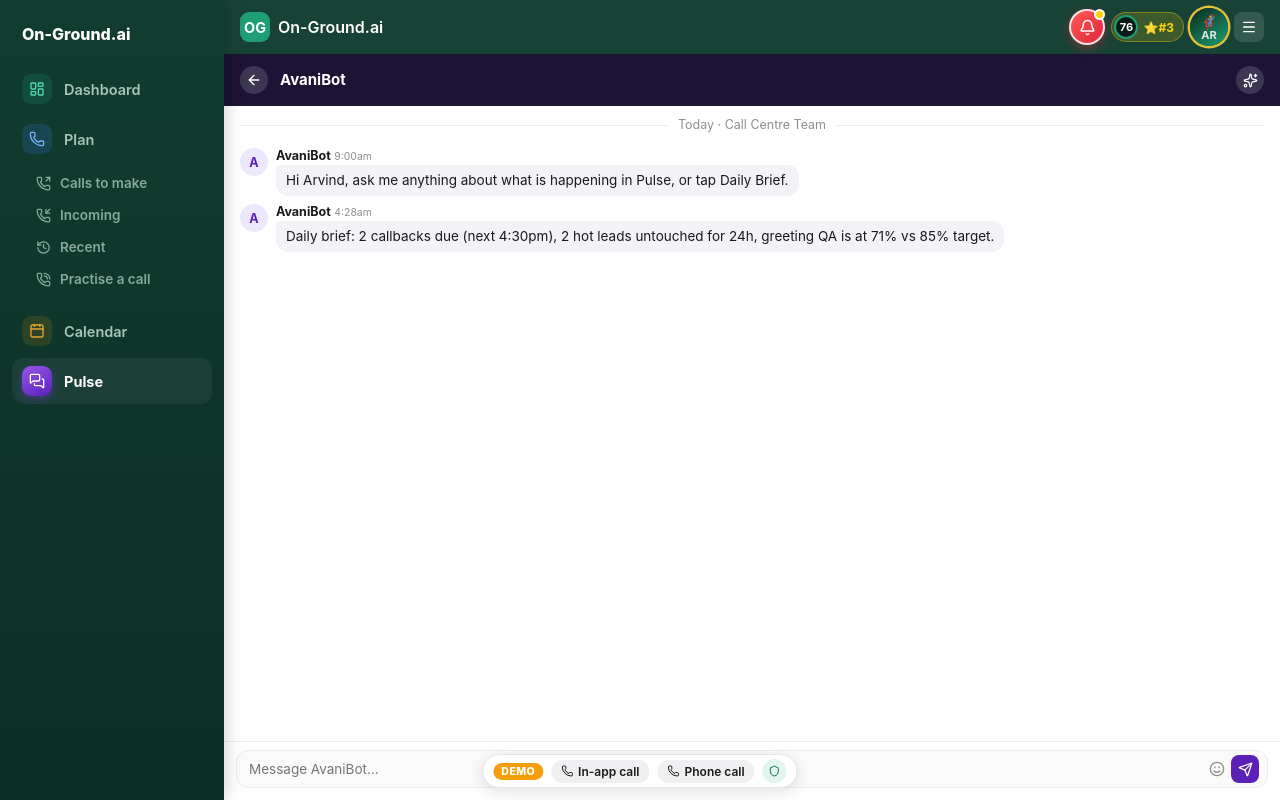
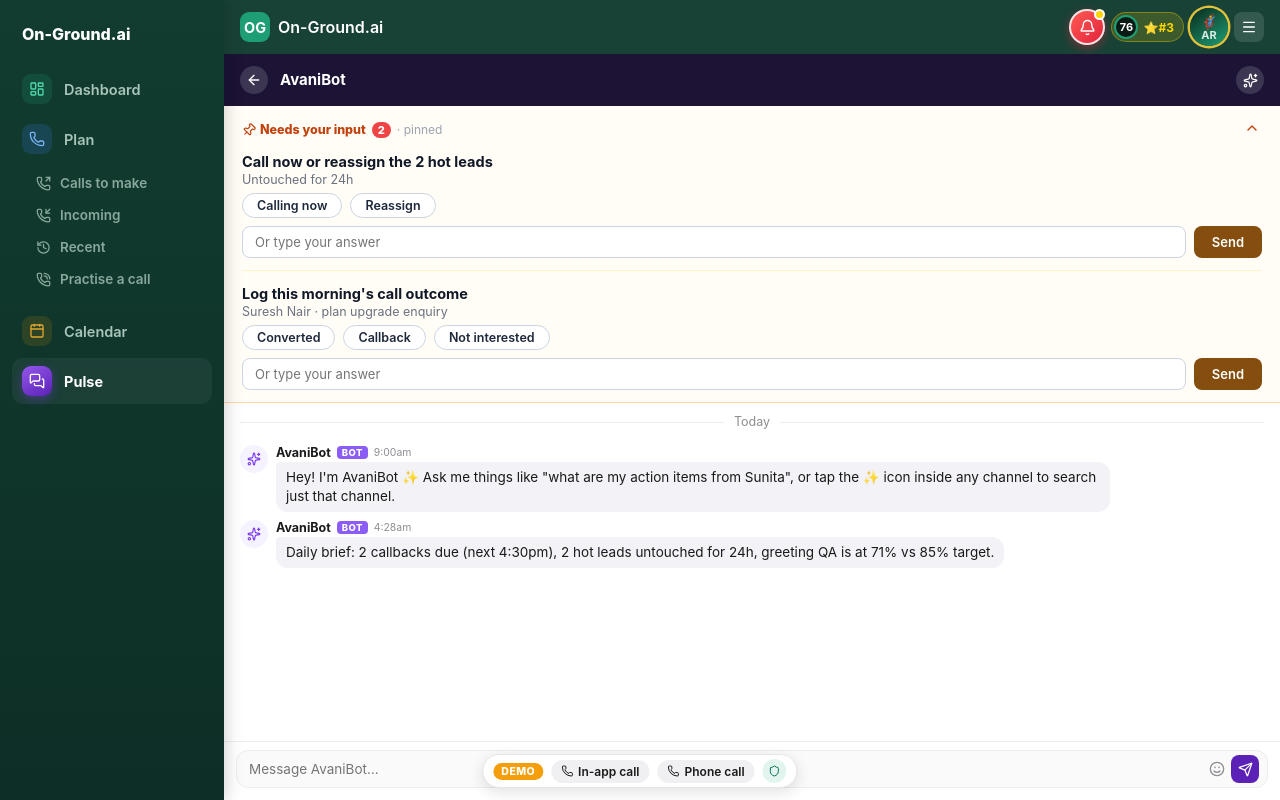
Before and after one commit to shsi1309-gif/Call_center_app, a React (Vite) app: page /pulse in a window 1280 px wide. Both pictures are taken after a click on the button "Daily Brief". Built offline with nearby package versions, Linux system fonts and the light colour scheme.

Commit message:
Redirect 2 hot leads task to AvaniBot pulse view matching mockup

```diff
--- a/src/data/pulse.js
+++ b/src/data/pulse.js
@@ -124,7 +124,13 @@ export const INITIAL_MESSAGES = {
   ]),
   'dm-priya': thread('dmp', [['Priya Krishnan', '9:55am', 'Can you cover my 3pm slot today?']]),
   'dm-raju': thread('dmr', [['Raju Kumar', 'Yesterday', 'Nice cross-sell on the Tranquo chair! 🔥']]),
-  avanibot: thread('ab', [['AvaniBot', '9:00am', 'Hi Arvind, ask me anything about what is happening in Pulse, or tap Daily Brief.']]),
+  avanibot: thread('ab', [
+    [
+      'AvaniBot',
+      '9:00am',
+      'Hey! I\'m AvaniBot ✨ Ask me things like "what are my action items from Sunita", or tap the ✨ icon inside any channel to search just that channel.',
+    ],
+  ]),
 }
 
 /** Channels whose counterpart is a bot, with the reply it gives to any message. */
--- a/src/features/dashboard/DashboardPage.jsx
+++ b/src/features/dashboard/DashboardPage.jsx
@@ -158,6 +158,8 @@ export function DashboardPage() {
                 onClick={() => {
                   if (id === 'callbacks') {
                     navigate('/pulse/callcentre-team')
+                  } else if (id === 'hot') {
+                    navigate('/pulse/avanibot')
                   } else if (id === 'outcome') {
                     openWrapup({ name: 'Mukunda', product: 'Ortho GRID · ₹8,490' }, '01:52')
                   } else {
--- a/src/features/pulse/NeedsInputCard.jsx
+++ b/src/features/pulse/NeedsInputCard.jsx
@@ -8,49 +8,33 @@ const RESCHEDULE_OPTIONS = ['5:00pm', '6:00pm', 'Tomorrow 11:00am']
 export function NeedsInputCard({ channelId }) {
   const { pinned, setPinned, sendMessage, postBotMessage } = usePulse()
   const toast = useToast()
-  const [answer, setAnswer] = useState('')
-  const [error, setError] = useState('')
   const [collapsed, setCollapsed] = useState(false)
+  const [answers, setAnswers] = useState({ item1: '', item2: '', single: '' })
+  const [errors, setErrors] = useState({})
+  const [resolvedItems, setResolvedItems] = useState(new Set())
 
-  const resolve = (text, ack) => {
+  const isAvani = channelId === 'avanibot'
+
+  const handleResolve = (itemId, text, ack) => {
     sendMessage(channelId, text)
-    postBotMessage(channelId, ack)
-    setPinned({ state: 'answered', answer: text })
+    if (ack) postBotMessage(channelId, ack)
+    setResolvedItems((prev) => new Set(prev).add(itemId))
     toast('Answer sent')
   }
 
-  const submitReply = (e) => {
+  const handleTextSubmit = (e, itemId, ack) => {
     e.preventDefault()
-    if (!answer.trim()) {
-      setError('Type an answer first.')
+    const text = (answers[itemId] || '').trim()
+    if (!text) {
+      setErrors((prev) => ({ ...prev, [itemId]: 'Type an answer first.' }))
       return
     }
-    resolve(answer.trim(), 'Thanks, noted. I will update the callback plan.')
-    setAnswer('')
-    setError('')
+    handleResolve(itemId, text, ack)
+    setAnswers((prev) => ({ ...prev, [itemId]: '' }))
+    setErrors((prev) => ({ ...prev, [itemId]: '' }))
   }
 
-  if (pinned.state === 'answered') {
-    return (
-      <div
-        className="needs needs--done"
-        style={{
-          background: '#ecfdf5',
-          borderBottom: '1px solid #a7f3d0',
-          padding: '10px 16px',
-          display: 'flex',
-          alignItems: 'center',
-          gap: '8px',
-          color: '#0f766e',
-          fontSize: '13.5px',
-        }}
-        role="status"
-      >
-        <span style={{ fontWeight: 700 }}>✓ Answered:</span>
-        <span>{pinned.answer}</span>
-      </div>
-    )
-  }
+  const badgeCount = isAvani ? Math.max(0, 2 - resolvedItems.size) : (resolvedItems.has('single') ? 0 : 1)
 
   return (
     <section
@@ -62,7 +46,7 @@ export function NeedsInputCard({ channelId }) {
         padding: '12px 18px',
         display: 'flex',
         flexDirection: 'column',
-        gap: '6px',
+        gap: '12px',
       }}
     >
       <div style={{ display: 'flex', alignItems: 'center', justifyContent: 'space-between' }}>
@@ -70,6 +54,7 @@ export function NeedsInputCard({ channelId }) {
           <span style={{ color: '#c2410c', display: 'flex', alignItems: 'center', gap: '4px', fontWeight: 800, fontSize: '12.5px' }}>
             <Pin size={14} style={{ transform: 'rotate(45deg)' }} /> Needs your input
           </span>
+          {badgeCount > 0 && (
             <span
               style={{
                 background: '#ef4444',
@@ -81,8 +66,9 @@ export function NeedsInputCard({ channelId }) {
                 lineHeight: '16px',
               }}
             >
-            1
+              {badgeCount}
             </span>
+          )}
           <span style={{ color: '#9ca3af', fontSize: '12px' }}>· pinned</span>
         </div>
         <button
@@ -94,7 +80,190 @@ export function NeedsInputCard({ channelId }) {
         </button>
       </div>
 
-      {!collapsed && (
+      {!collapsed && isAvani && (
+        <div style={{ display: 'flex', flexDirection: 'column', gap: '14px' }}>
+          {/* Avani Item 1: Call now or reassign the 2 hot leads */}
+          {!resolvedItems.has('item1') ? (
+            <div style={{ borderBottom: '1px solid #fef3c7', paddingBottom: '12px' }}>
+              <h2 style={{ fontSize: '14.5px', fontWeight: 700, color: '#111827', margin: '0 0 2px 0' }}>
+                Call now or reassign the 2 hot leads
+              </h2>
+              <p style={{ fontSize: '12.5px', color: '#6b7280', margin: '0 0 6px 0' }}>
+                Untouched for 24h
+              </p>
+              <div style={{ display: 'flex', gap: '8px', margin: '4px 0 8px 0' }}>
+                <button
+                  onClick={() => handleResolve('item1', 'Calling now — prioritizing Mukunda and Kavitha.', 'Got it, moving hot leads to top priority.')}
+                  style={{
+                    background: '#ffffff',
+                    border: '1px solid #cbd5e1',
+                    borderRadius: '999px',
+                    padding: '4px 14px',
+                    fontSize: '12.5px',
+                    fontWeight: 600,
+                    color: '#1e293b',
+                    cursor: 'pointer',
+                  }}
+                >
+                  Calling now
+                </button>
+                <button
+                  onClick={() => handleResolve('item1', 'Please reassign the 2 hot leads to another rep.', 'Reassigning leads to active teammates.')}
+                  style={{
+                    background: '#ffffff',
+                    border: '1px solid #cbd5e1',
+                    borderRadius: '999px',
+                    padding: '4px 14px',
+                    fontSize: '12.5px',
+                    fontWeight: 600,
+                    color: '#1e293b',
+                    cursor: 'pointer',
+                  }}
+                >
+                  Reassign
+                </button>
+              </div>
+              <form onSubmit={(e) => handleTextSubmit(e, 'item1', 'Noted your update for hot leads.')} style={{ display: 'flex', gap: '8px' }} noValidate>
+                <input
+                  value={answers.item1 || ''}
+                  onChange={(e) => {
+                    setAnswers((prev) => ({ ...prev, item1: e.target.value }))
+                    if (errors.item1) setErrors((prev) => ({ ...prev, item1: '' }))
+                  }}
+                  placeholder="Or type your answer"
+                  aria-label="Type your answer"
+                  style={{
+                    flex: 1,
+                    border: '1px solid #cbd5e1',
+                    borderRadius: '8px',
+                    padding: '7px 12px',
+                    fontSize: '13px',
+                    background: '#ffffff',
+                    outline: 'none',
+                  }}
+                />
+                <button
+                  type="submit"
+                  style={{
+                    background: '#854d0e',
+                    color: '#ffffff',
+                    border: 'none',
+                    borderRadius: '8px',
+                    padding: '7px 18px',
+                    fontSize: '13px',
+                    fontWeight: 600,
+                    cursor: 'pointer',
+                  }}
+                >
+                  Send
+                </button>
+              </form>
+              {errors.item1 && <p style={{ color: '#ef4444', fontSize: '12px', margin: '2px 0 0 0' }}>{errors.item1}</p>}
+            </div>
+          ) : (
+            <div style={{ fontSize: '13px', color: '#0f766e', fontWeight: 600 }}>✓ Resolved hot leads assignment</div>
+          )}
+
+          {/* Avani Item 2: Log this morning's call outcome */}
+          {!resolvedItems.has('item2') ? (
+            <div>
+              <h2 style={{ fontSize: '14.5px', fontWeight: 700, color: '#111827', margin: '0 0 2px 0' }}>
+                Log this morning's call outcome
+              </h2>
+              <p style={{ fontSize: '12.5px', color: '#6b7280', margin: '0 0 6px 0' }}>
+                Suresh Nair · plan upgrade enquiry
+              </p>
+              <div style={{ display: 'flex', gap: '8px', flexWrap: 'wrap', margin: '4px 0 8px 0' }}>
+                <button
+                  onClick={() => handleResolve('item2', 'Converted — agreed to Pro plan upgrade.', 'Great job! Outcome logged in CRM.')}
+                  style={{
+                    background: '#ffffff',
+                    border: '1px solid #cbd5e1',
+                    borderRadius: '999px',
+                    padding: '4px 14px',
+                    fontSize: '12.5px',
+                    fontWeight: 600,
+                    color: '#1e293b',
+                    cursor: 'pointer',
+                  }}
+                >
+                  Converted
+                </button>
+                <button
+                  onClick={() => handleResolve('item2', 'Callback requested for tomorrow morning.', 'Callback noted and reminder scheduled.')}
+                  style={{
+                    background: '#ffffff',
+                    border: '1px solid #cbd5e1',
+                    borderRadius: '999px',
+                    padding: '4px 14px',
+                    fontSize: '12.5px',
+                    fontWeight: 600,
+                    color: '#1e293b',
+                    cursor: 'pointer',
+                  }}
+                >
+                  Callback
+                </button>
+                <button
+                  onClick={() => handleResolve('item2', 'Not interested at this time.', 'Logged as not interested.')}
+                  style={{
+                    background: '#ffffff',
+                    border: '1px solid #cbd5e1',
+                    borderRadius: '999px',
+                    padding: '4px 14px',
+                    fontSize: '12.5px',
+                    fontWeight: 600,
+                    color: '#1e293b',
+                    cursor: 'pointer',
+                  }}
+                >
+                  Not interested
+                </button>
+              </div>
+              <form onSubmit={(e) => handleTextSubmit(e, 'item2', 'Outcome saved to CRM.')} style={{ display: 'flex', gap: '8px' }} noValidate>
+                <input
+                  value={answers.item2 || ''}
+                  onChange={(e) => {
+                    setAnswers((prev) => ({ ...prev, item2: e.target.value }))
+                    if (errors.item2) setErrors((prev) => ({ ...prev, item2: '' }))
+                  }}
+                  placeholder="Or type your answer"
+                  aria-label="Type your answer"
+                  style={{
+                    flex: 1,
+                    border: '1px solid #cbd5e1',
+                    borderRadius: '8px',
+                    padding: '7px 12px',
+                    fontSize: '13px',
+                    background: '#ffffff',
+                    outline: 'none',
+                  }}
+                />
+                <button
+                  type="submit"
+                  style={{
+                    background: '#854d0e',
+                    color: '#ffffff',
+                    border: 'none',
+                    borderRadius: '8px',
+                    padding: '7px 18px',
+                    fontSize: '13px',
+                    fontWeight: 600,
+                    cursor: 'pointer',
+                  }}
+                >
+                  Send
+                </button>
+              </form>
+              {errors.item2 && <p style={{ color: '#ef4444', fontSize: '12px', margin: '2px 0 0 0' }}>{errors.item2}</p>}
+            </div>
+          ) : (
+            <div style={{ fontSize: '13px', color: '#0f766e', fontWeight: 600 }}>✓ Call outcome logged</div>
+          )}
+        </div>
+      )}
+
+      {!collapsed && !isAvani && !resolvedItems.has('single') && (
         <>
           <h2 style={{ fontSize: '15px', fontWeight: 700, color: '#111827', margin: '2px 0 0 0' }}>
             Confirm the 4:30pm callback
@@ -106,7 +275,7 @@ export function NeedsInputCard({ channelId }) {
           {pinned.state === 'open' ? (
             <div style={{ display: 'flex', gap: '8px', margin: '4px 0' }}>
               <button
-                onClick={() => resolve('Confirmed — I will call at 4:30pm.', 'Great, the 4:30pm callback is locked in.')}
+                onClick={() => handleResolve('single', 'Confirmed — I will call at 4:30pm.', 'Great, the 4:30pm callback is locked in.')}
                 style={{
                   background: '#ffffff',
                   border: '1px solid #cbd5e1',
@@ -142,7 +311,7 @@ export function NeedsInputCard({ channelId }) {
                 <button
                   key={t}
                   onClick={() =>
-                    resolve(`Please reschedule the callback to ${t}.`, `Rescheduled to ${t}. I will remind you 10 minutes before.`)
+                    handleResolve('single', `Please reschedule the callback to ${t}.`, `Rescheduled to ${t}. I will remind you 10 minutes before.`)
                   }
                   style={{
                     background: '#ffffff',
@@ -176,12 +345,12 @@ export function NeedsInputCard({ channelId }) {
             </div>
           )}
 
-          <form onSubmit={submitReply} style={{ display: 'flex', gap: '8px', marginTop: '4px' }} noValidate>
+          <form onSubmit={(e) => handleTextSubmit(e, 'single', 'Thanks, noted. I will update the callback plan.')} style={{ display: 'flex', gap: '8px', marginTop: '4px' }} noValidate>
             <input
-              value={answer}
+              value={answers.single || ''}
               onChange={(e) => {
-                setAnswer(e.target.value)
-                if (error) setError('')
+                setAnswers((prev) => ({ ...prev, single: e.target.value }))
+                if (errors.single) setErrors((prev) => ({ ...prev, single: '' }))
               }}
               placeholder="Or type your answer"
               aria-label="Type your answer"
@@ -212,9 +381,9 @@ export function NeedsInputCard({ channelId }) {
               Send
             </button>
           </form>
-          {error && (
+          {errors.single && (
             <p style={{ color: '#ef4444', fontSize: '12px', margin: '2px 0 0 0' }} role="alert">
-              {error}
+              {errors.single}
             </p>
           )}
         </>
--- a/src/features/pulse/PulseChannel.jsx
+++ b/src/features/pulse/PulseChannel.jsx
@@ -105,22 +105,59 @@ export function PulseChannel() {
         </button>
       </header>
 
-      {channelId === 'callcentre-team' && <NeedsInputCard channelId={channelId} />}
+      {(channelId === 'callcentre-team' || channelId === 'avanibot') && (
+        <NeedsInputCard channelId={channelId} />
+      )}
 
       <div className="chan__messages" role="log" aria-label="Messages">
         <div className="chan__divider">
-          <span>Today · Call Centre Team</span>
+          <span>{channelId === 'avanibot' ? 'Today' : `Today · ${info.rawName || info.title.replace(/^#\s?/, '')}`}</span>
         </div>
         {messages.map((m) => {
+          const isBot = m.author === 'AvaniBot'
           const avStyle = getAvatarStyle(m.initials, m.mine)
           return (
             <div key={m.id} className={`msg ${m.mine ? 'msg--mine' : ''}`}>
               {!m.mine && (
-                <Avatar initials={m.initials} size="sm" background={avStyle.background} color={avStyle.color} />
+                isBot ? (
+                  <div
+                    style={{
+                      width: '28px',
+                      height: '28px',
+                      borderRadius: '50%',
+                      background: '#f5f3ff',
+                      color: '#7c3aed',
+                      display: 'flex',
+                      alignItems: 'center',
+                      justifyContent: 'center',
+                      flexShrink: 0,
+                    }}
+                  >
+                    <Sparkles size={14} />
+                  </div>
+                ) : (
+                  <Avatar initials={m.initials} size="sm" background={avStyle.background} color={avStyle.color} />
+                )
               )}
               <div className="msg__col">
-                <div className="msg__meta">
-                  <strong>{m.mine ? 'You' : m.author}</strong> <small>{m.time}</small>
+                <div className="msg__meta" style={{ display: 'flex', alignItems: 'center', gap: '6px' }}>
+                  <strong>{m.mine ? 'You' : m.author}</strong>
+                  {isBot && (
+                    <span
+                      style={{
+                        background: '#8b5cf6',
+                        color: '#ffffff',
+                        fontSize: '9.5px',
+                        fontWeight: 800,
+                        padding: '1px 5px',
+                        borderRadius: '4px',
+                        letterSpacing: '0.4px',
+                      }}
+                    >
+                      BOT
+                    </span>
+                  )}
+                  <small>{m.time}</small>
                 </div>
                 <div className="msg__bubble">{m.text}</div>
               </div>
```
Lines whose indentation alone changed are shown as unchanged.
